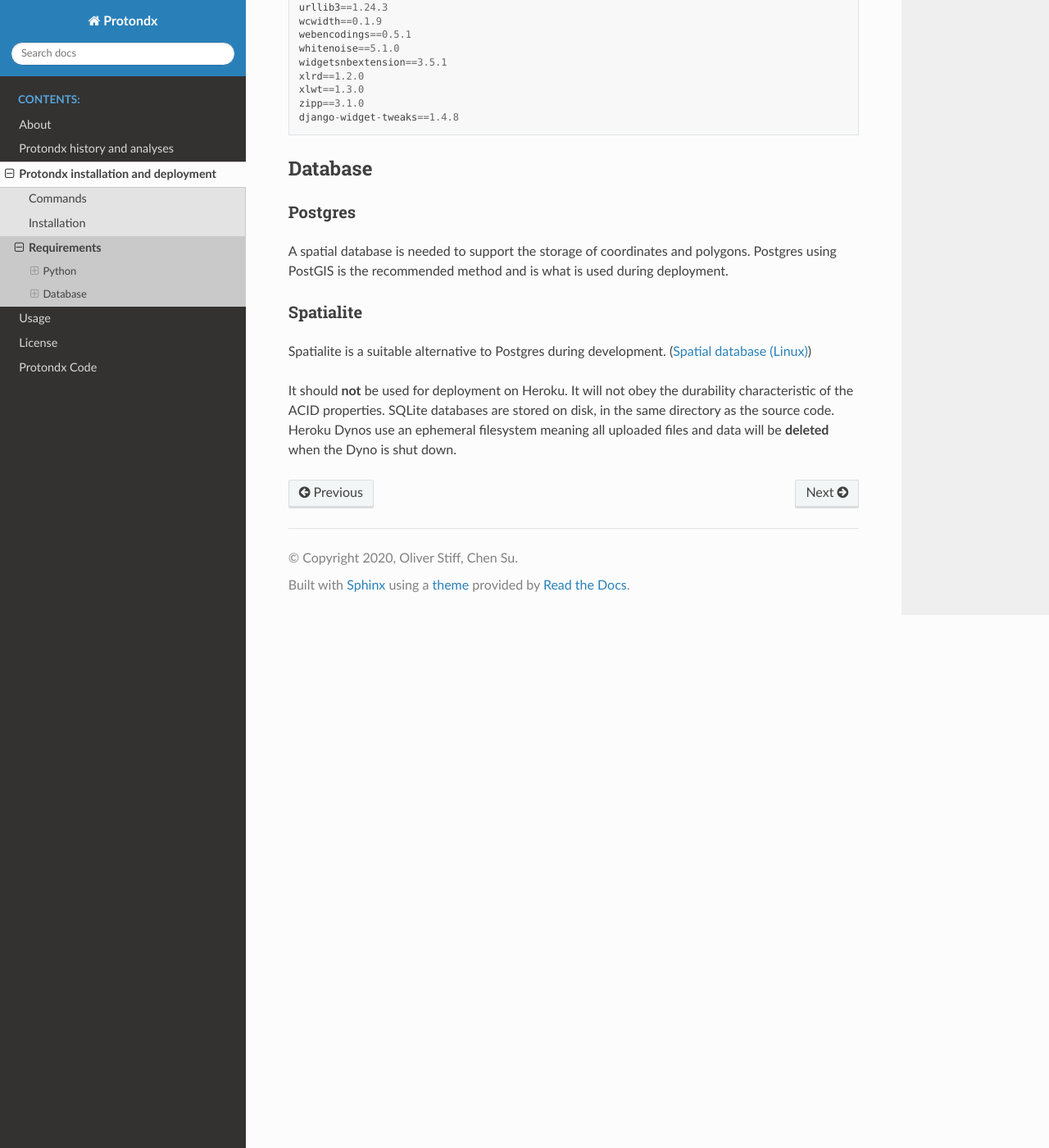
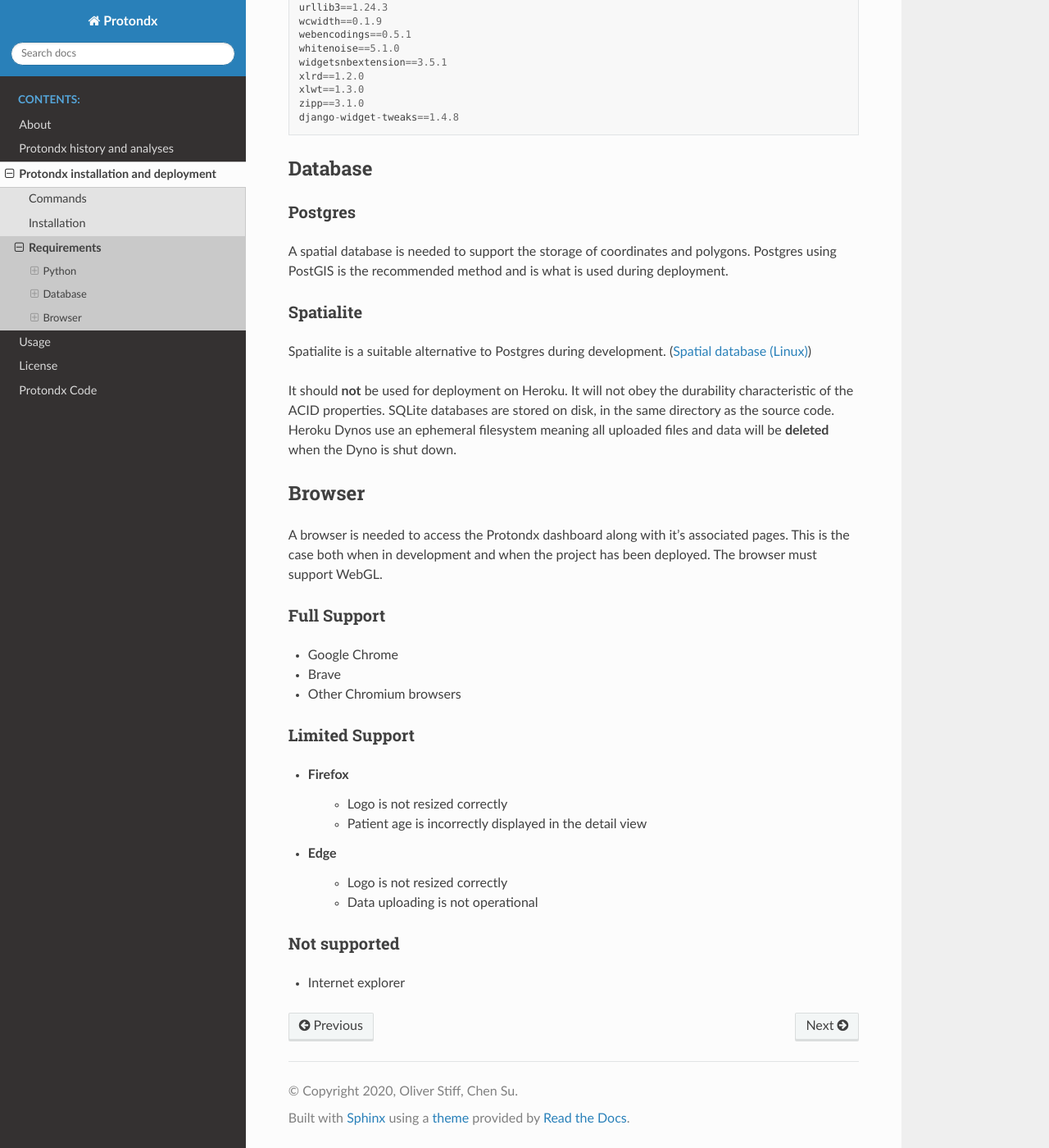
Before and after one commit to bahp/django-protondx, a Sphinx documentation site: the page built from docs/modules/install/requirements.rst, in a window 1280 px wide and 1400 px high, scrolled down 2543 px. Shown: the whole window at 82% size. Built offline with Sphinx 7.4.7 and the Read the Docs theme 2.0.0, drawn with Linux system fonts in a browser that asks for light colours.

Commit message:
Update: requirements docs

```diff
--- a/docs/modules/history/code_sources.rst
+++ b/docs/modules/history/code_sources.rst
@@ -123,3 +123,5 @@ Used throughout the dashboard (dash.html) to convert between time formats.
 
 Python
 ------
+
+See :ref:`python-packages-list` for a full list of python packages used.
--- a/docs/modules/install/requirements.rst
+++ b/docs/modules/install/requirements.rst
@@ -46,3 +47,36 @@ Spatialite is a suitable alternative to Postgres during development. (:ref:`inst
 It should **not** be used for deployment on Heroku. It will not obey the durability characteristic of the ACID
 properties. SQLite databases are stored on disk, in the same directory as the source code. Heroku Dynos use an
 ephemeral filesystem meaning all uploaded files and data will be **deleted** when the Dyno is shut down.
+
+
+Browser
+-------
+
+A browser is needed to access the |project_name| dashboard along with it's associated pages.
+This is the case both when in development and when the project has been deployed.
+The browser must support WebGL.
+
+Full Support
+~~~~~~~~~~~~
+
+* Google Chrome
+* Brave
+* Other Chromium browsers
+
+
+Limited Support
+~~~~~~~~~~~~~~~
+
+* Firefox
+    + Logo is not resized correctly
+    + Patient age is incorrectly displayed in the detail view
+
+* Edge
+    + Logo is not resized correctly
+    + Data uploading is not operational
+
+
+Not supported
+~~~~~~~~~~~~~
+
+* Internet explorer
```
Also changed, not shown: other parts of docs/modules/install/requirements.rst (+1 -0 lines).
